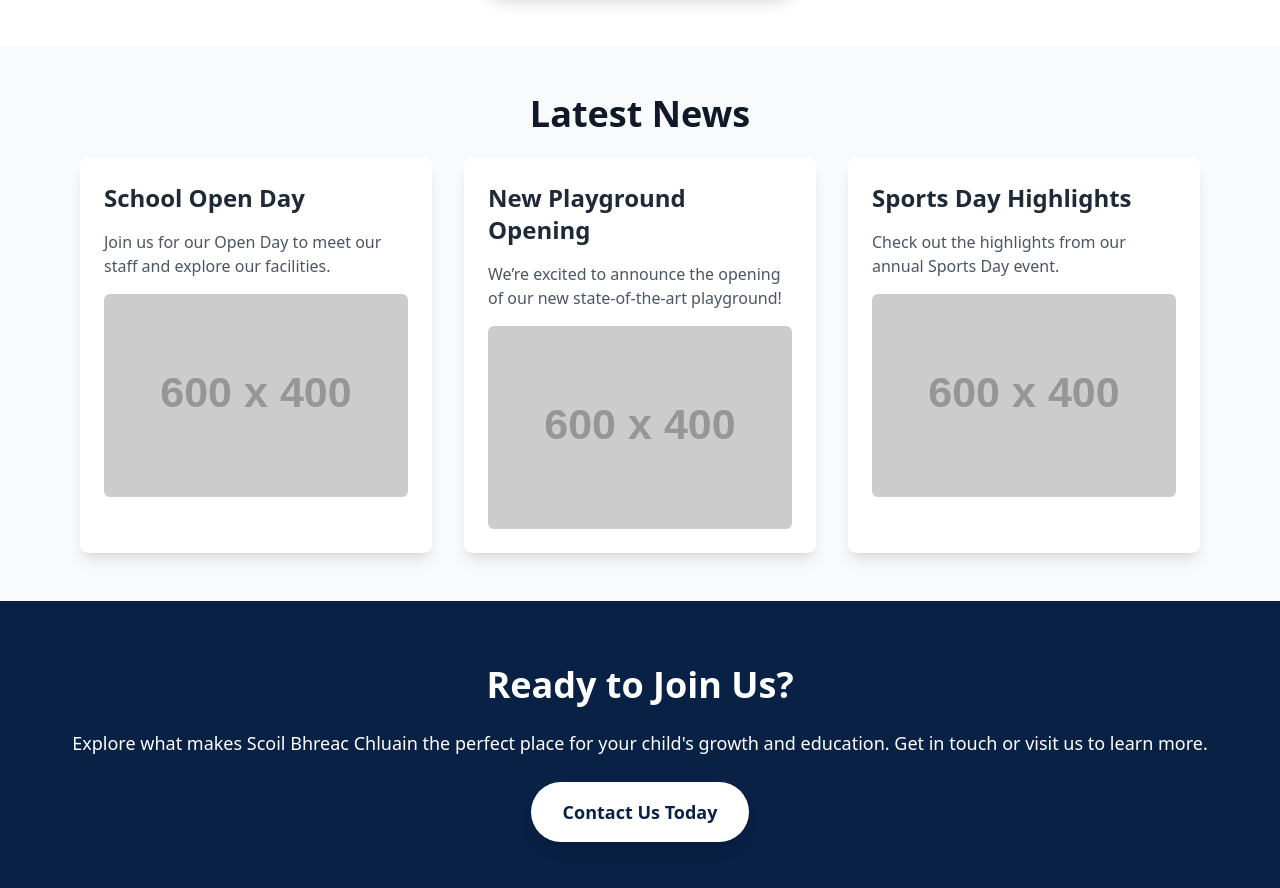
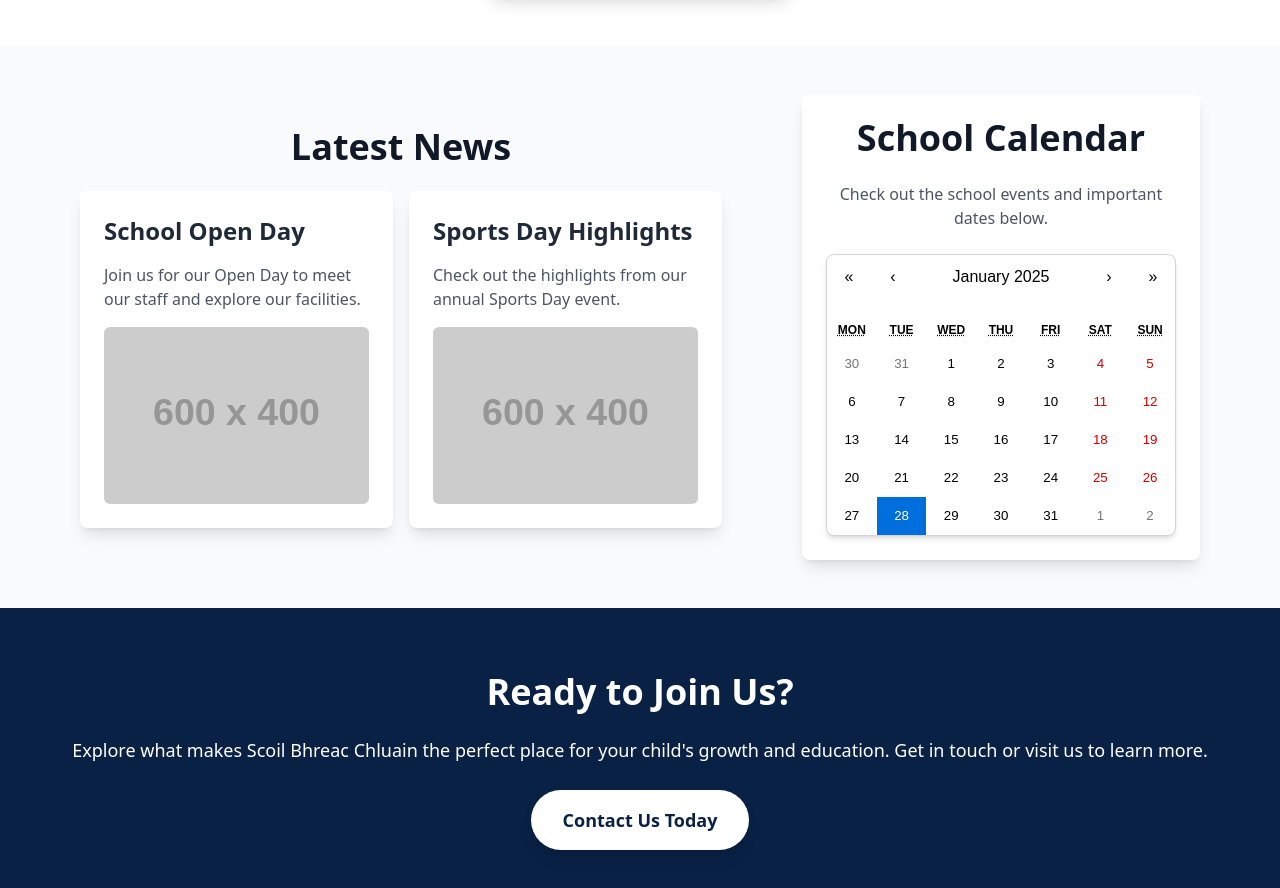
Before and after one commit to newsyd04/scoil-bhreac-chluain-website, a React (Vite) app: page / in a window 1280 px wide. Shown: the part 987-1875 px from the top of the page. Built offline with nearby package versions, Linux system fonts and the light colour scheme.

Commit message:
add calendar

```diff
--- a/package.json
+++ b/package.json
@@ -11,6 +11,7 @@
   },
   "dependencies": {
     "react": "^18.3.1",
+    "react-calendar": "^5.1.0",
     "react-dom": "^18.3.1",
     "react-router-dom": "^7.1.3",
     "react-scroll": "^1.9.0"
--- a/src/pages/HomePage.jsx
+++ b/src/pages/HomePage.jsx
@@ -1,14 +1,17 @@
 import React, { useState, useEffect } from "react";
-import { Link } from "react-router-dom"; // Import Link from react-router-dom
+import { Link } from "react-router-dom";
 import slide1 from "../assets/slide1.jpg";
 import slide2 from "../assets/slide2.jpg";
 import slide3 from "../assets/slide3.jpg";
+import Calendar from "react-calendar"; // Add this package for the calendar
+import "react-calendar/dist/Calendar.css"; // Calendar styles
 
 const HomePage = () => {
   useEffect(() => {
     window.scrollTo(0, 0);
   }, []);
   const baseUrl = import.meta.env.BASE_URL;
+
   const slides = [
     {
       image: slide1,
@@ -25,6 +28,7 @@ const HomePage = () => {
   ];
 
   const [currentSlide, setCurrentSlide] = useState(0);
+  const [selectedDate, setSelectedDate] = useState(new Date()); // State for calendar
 
   useEffect(() => {
     const interval = setInterval(() => {
@@ -85,13 +89,17 @@ const HomePage = () => {
         </div>
       </section>
 
-      {/* News Section */}
+      {/* News and Calendar Row */}
       <section className="py-12 bg-gray-50">
         <div className="container mx-auto px-4 lg:px-20">
+          <div className="flex flex-col lg:flex-row align-top items-center lg:gap-20 gap-4">
+            {/* News Section */}
+            <div>
               <h2 className="text-4xl font-extrabold text-gray-900 mb-6 text-center">
                 Latest News
               </h2>
-          <div className="grid gap-8 md:grid-cols-3">
+              <div className=" flex flex-col lg:flex-row gap-4">
+                {/* News Item 1 */}
                 <div className="bg-white shadow-lg rounded-lg p-6 hover:shadow-xl transition">
                   <h3 className="text-2xl font-bold text-gray-800 mb-4">
                     School Open Day
@@ -106,19 +114,8 @@ const HomePage = () => {
                     alt="Open Day"
                   />
                 </div>
-            <div className="bg-white shadow-lg rounded-lg p-6 hover:shadow-xl transition">
-                <h3 className="text-2xl font-bold text-gray-800 mb-4">
-                    New Playground Opening
-                </h3>
-                <p className="text-gray-600">
-                    We’re excited to announce the opening of our new state-of-the-art playground!
-                </p>
-                <img
-                    className="w-full h-auto mt-4 rounded-md"
-                    src="https://placehold.co/600x400"
-                    alt="New Playground"
-                />
-            </div>
+
+                {/* News Item 2 */}
                 <div className="bg-white shadow-lg rounded-lg p-6 hover:shadow-xl transition">
                   <h3 className="text-2xl font-bold text-gray-800 mb-4">
                     Sports Day Highlights
@@ -134,20 +131,36 @@ const HomePage = () => {
                 </div>
               </div>
             </div>
+
+            {/* Calendar Section */}
+            <div className="bg-white shadow-lg rounded-lg p-6 hover:shadow-xl transition">
+              <h2 className="text-4xl font-extrabold text-gray-900 mb-6 text-center">
+              School Calendar
+              </h2>
+              <p className="text-gray-600 mb-6 text-center">
+                Check out the school events and important dates below.
+              </p>
+              <Calendar
+                onChange={setSelectedDate}
+                value={selectedDate}
+                className="rounded-lg border-gray-300 shadow-md mx-auto"
+              />
+            </div>
+          </div>
+        </div>
       </section>
 
       {/* Call to Action */}
       <section className="py-16 bg-sbc-blue text-white">
         <div className="container mx-auto px-4 text-center">
-          <h2 className="text-4xl font-extrabold mb-6">
-            Ready to Join Us?
-          </h2>
+          <h2 className="text-4xl font-extrabold mb-6">Ready to Join Us?</h2>
           <p className="text-lg leading-relaxed mb-6">
             Explore what makes Scoil Bhreac Chluain the perfect place for your
             child's growth and education. Get in touch or visit us to learn
             more.
           </p>
-          <Link to="/contact"
+          <Link
+            to="/contact"
             className="inline-block bg-white text-sbc-blue px-8 py-4 rounded-full text-lg font-semibold shadow-lg hover:shadow-xl transition"
           >
             Contact Us Today
```
Also changed, not shown: 1 other file (tests, documents, lock files or other folders). Lines whose indentation alone changed are shown as unchanged.
